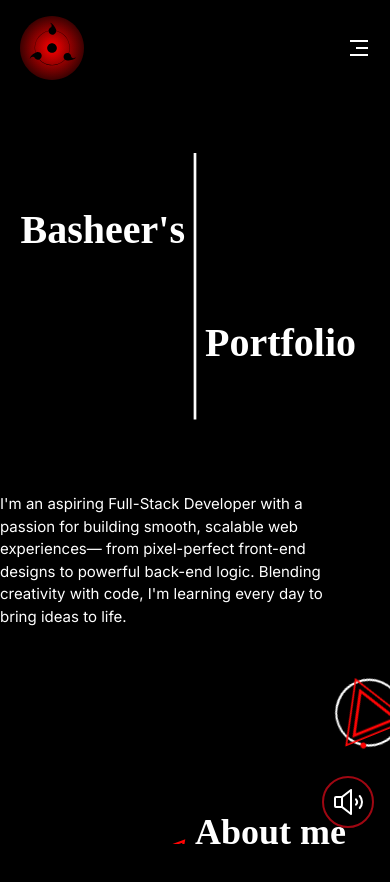
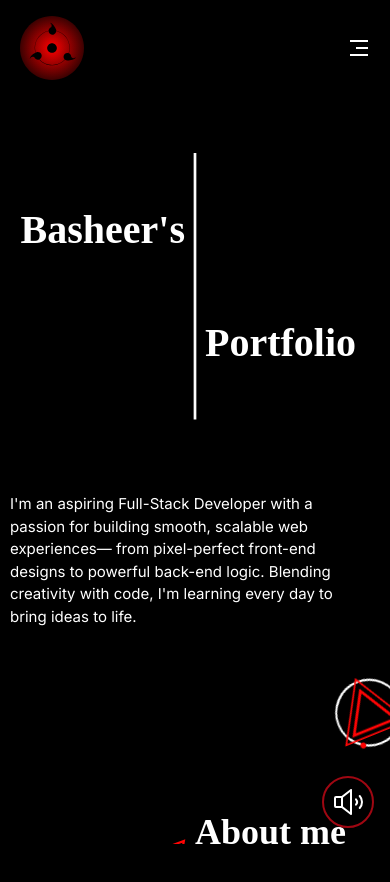
Before and after one commit to Basheer007/my-Portfolio, a React (Vite) app: page / in a window 390 px wide. Shown: the top 882 px of the page. Built offline with nearby package versions, Linux system fonts and the light colour scheme; a web font is replaced by a local one.

Commit message:
Update Herosection.jsx
changed the height of the title container and put margin-left 10px on paragraph in mobile view

```diff
--- a/src/Components/Herosection.jsx
+++ b/src/Components/Herosection.jsx
@@ -38,7 +38,7 @@ const Herosection = () => {
       className="w-full  h-[80svh] md:h-svh bg-black text-white flex pt-30 xl:pt-10 justify-center"
     >
       <div className="container mx-auto  flex flex-col md:justify-center">
-        <div className="flex gap-2 items-center h-[60%] ">
+        <div className="flex gap-2 items-center h-[60%] xl:h-[50%] ">
           <div className="w-[50%] h-full overflow-x-hidden relative flex  justify-end items-start ">
             <h1 className="absolute top-20 md:top-20 xl:top-10 ">
               <span className="  font-black  titleone inline-block -right-0 font-italiana text-[2.5rem] sm:text-[3.5rem] md:text-[4.5rem] lg:text-[5rem] xl:text-[6rem]">
@@ -71,7 +71,7 @@ const Herosection = () => {
             </h1>
           </div>
         </div>
-        <div className="w-[90%] sm:ml-10 mt-10 md:w-[50%] lg:w-[50%] md:ml-20  xl:ml-50 ">
+        <div className="w-[90%] ml-[10px] sm:ml-10 mt-10 md:w-[50%] lg:w-[50%] md:ml-20  xl:ml-50 ">
           <p className="text-[15px] hero-para font-inter sm:text-[18px]">
             I'm an aspiring Full-Stack Developer with a passion for building
             smooth, scalable web experiences— from pixel-perfect front-end
```
